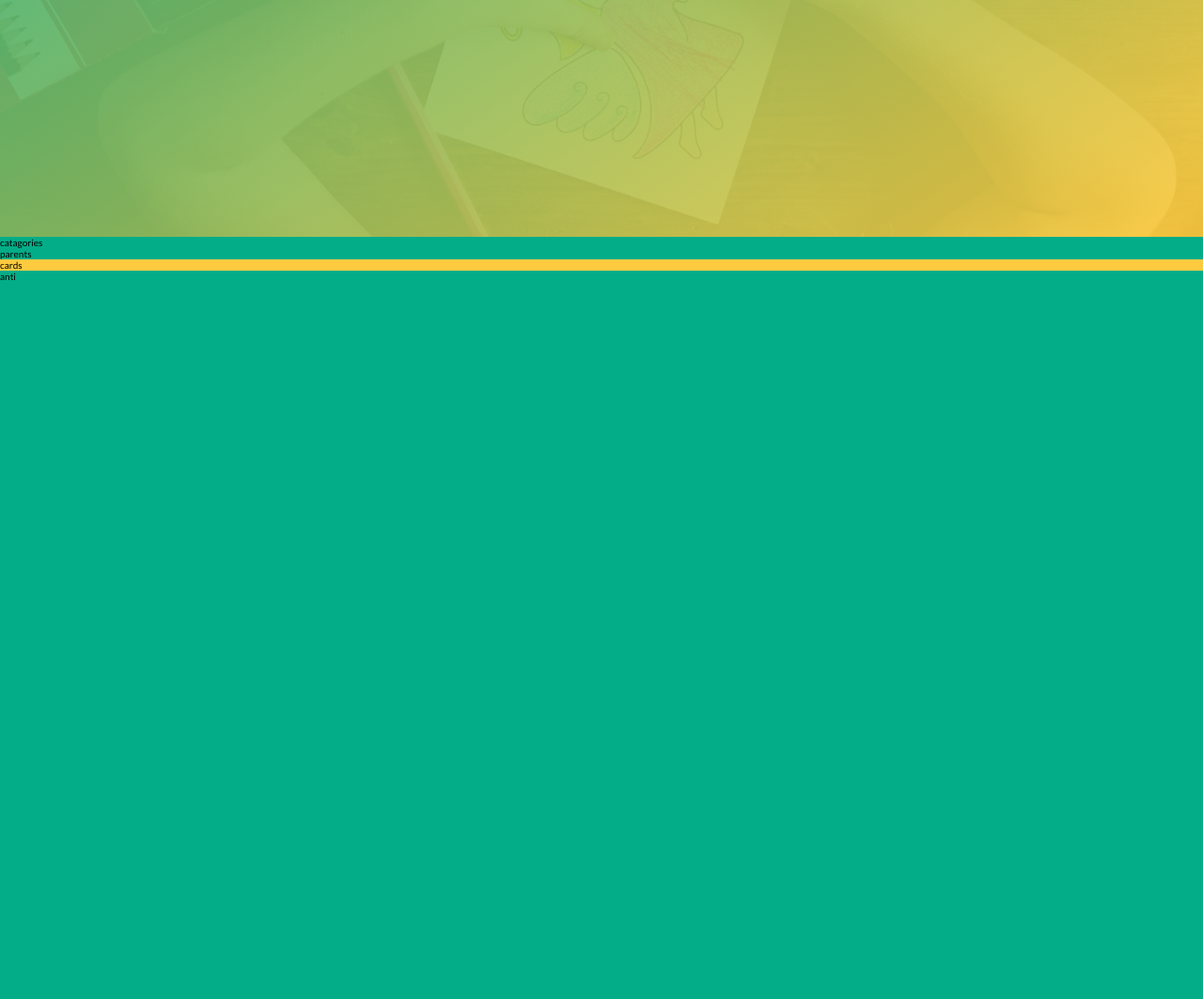
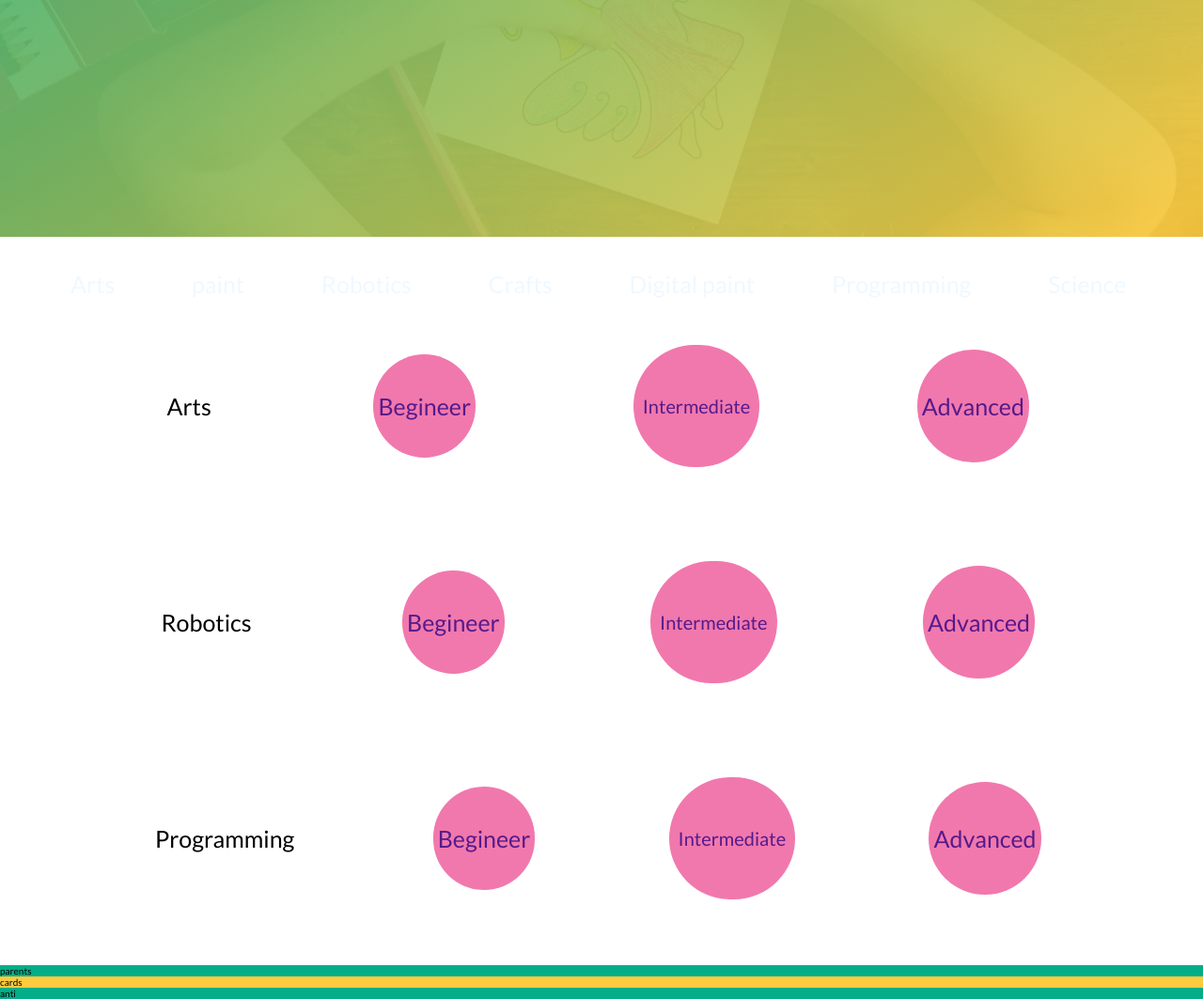
Before and after one commit to Adelbinsayed/OFkids, a website: page index.html in a window 1280 px wide. Shown: the part 612-1675 px from the top of the page at 94% size. Before the commit the page ends 912 px from the top, so only its background shows below. Drawn offline with Linux system fonts and the light colour scheme.

Commit message:
2.2
catagories/difficulties added

```diff
--- a/index.html
+++ b/index.html
@@ -43,9 +43,49 @@
             <a href="#" class="welcome__button--3 btnwhite">Parents,start here</a>
         </div>
         </div>
+        <div class="catagories__container">
         <div class="catagories">
-            catagories
+            <div class="catagories_menus"> <a href="" class="catagories__link"> Arts</a>
+                 </div>
+            <div class="catagories_menus"><a href="" class="catagories__link">paint</a></div>
+            <div class="catagories_menuscatagories_menus"><a href="#" class="catagories__link"> Robotics</a></div>
+            <div class="catagories_menus"><a href="" class="catagories__link"> Crafts</a></div>
+            <div class="catagories_menus"><a href="" class="catagories__link"> Digital paint</a></div>
+            <div class="catagories_menus"><a href="" class="catagories__link">Programming</a></div>
+            <div class="catagories_menus"><a href="" class="catagories__link"> Science</a></div>
         </div>
+        <div class="catagories__container--difficulty">
+            <div class="catagories__container--difficulty--1">
+                <div class="catagories__container--subject">Arts</div>
+                <div class="begineer"><a href="" class="begineer--button">Begineer</a></div>
+                <div class="intermediate"><a href="" class="intermediate--button">Intermediate</a>
+                </div>
+                <div class="advanced"><a href="" class="advanced--button">Advanced</a></div>
+
+            </div>
+            <div class="catagories__container--difficulty--2">
+                <div class="catagories__container--subject">Robotics</div>
+                <div class="begineer"><a href="" class="begineer--button">Begineer</a></div>
+                <div class="intermediate"><a href="" class="intermediate--button">Intermediate</a>
+                </div>
+                <div class="advanced"><a href="" class="advanced--button">Advanced</a></div>
+
+            </div>
+            <div class="catagories__container--difficulty--3">
+                <div class="catagories__container--subject">Programming</div>
+                <div class="begineer"><a href="" class="begineer--button">Begineer</a></div>
+                <div class="intermediate"><a href="" class="intermediate--button">Intermediate</a>
+                </div>
+                <div class="advanced"><a href="" class="advanced--button">Advanced</a></div>
+
+            </div>
+
+
+
+        </div>
+
+        </div>
+
         <div class="parents">
             parents
         </div>
--- a/sass/components/_buttons.scss
+++ b/sass/components/_buttons.scss
@@ -48,3 +48,52 @@
         opacity: 0 ;
 
     }
+
+
+
+    .intermediate--button
+
+
+    {
+    font-size: 2rem;
+    display: block;
+    text-align: center;
+    justify-self: center;
+    align-self: center;
+    text-decoration: none;
+    line-height: 13rem;
+    width: 100%;
+    border-radius: 10000px;
+    padding: 0 .5rem ;
+    background-color: $color-tertiary-1;
+
+   }
+    .begineer--button
+     {
+        display: block;
+        text-align: center;
+        justify-self: center;
+        align-self: center;
+        text-decoration: none;
+        line-height: 11rem;
+        width: 100%;
+        border-radius: 10000px;
+        padding: 0 2.5px;
+        background-color: $color-tertiary-1;
+
+    }
+    .advanced--button
+    {
+        display: block;
+        text-align: center;
+        justify-self: center;
+        align-self: center;
+        text-decoration: none;
+        line-height: 12rem;
+        width: 100%;
+        border-radius: 10000px;
+        padding: 0 2.5px;
+        background-color: $color-tertiary-1;
+
+
+    }
--- a/sass/components/_catagories.scss
+++ b/sass/components/_catagories.scss
@@ -0,0 +1,68 @@
+.catagories
+{
+display: grid;
+grid-auto-flow: column;
+font-size: 2.5rem;
+padding-top: 3.5rem;
+padding-left: 7.5rem;
+
+&__link
+{
+text-decoration: none;
+color: aliceblue;
+display: block;
+transition: all 0.2s;
+
+    &:hover{
+        transform: translateY(-3px);
+        color: rgb(191, 220, 247);
+        transition: all 0.2s;
+    }
+
+    &:active
+    {
+        transform: translateY(-1px);
+
+    }
+
+}
+}
+.catagories__container
+{
+/*background-image: linear-gradient(to  bottom ,rgba($color-secondary-1, .5), rgba($color-primary-1, .5)) ;*/
+background-color: white;
+
+font-size: 2.5rem ;
+&--difficulty
+{
+display: grid;
+grid-gap: 4rem;
+padding-left: 3.9rem;
+padding-top: 5rem;
+padding-bottom: 7rem;
+
+
+}
+&--difficulty
+{
+display: grid;
+grid-auto-flow: row;
+grid-gap: 10rem;
+padding-left: 9rem;
+padding-right: 10rem;
+
+
+&--1,
+&--2,
+&--3
+{
+display: grid;
+grid-auto-flow: column;
+align-items: center;
+justify-items: center;
+
+}
+
+}
+
+}
```
Also changed, not shown: css/style.css.
